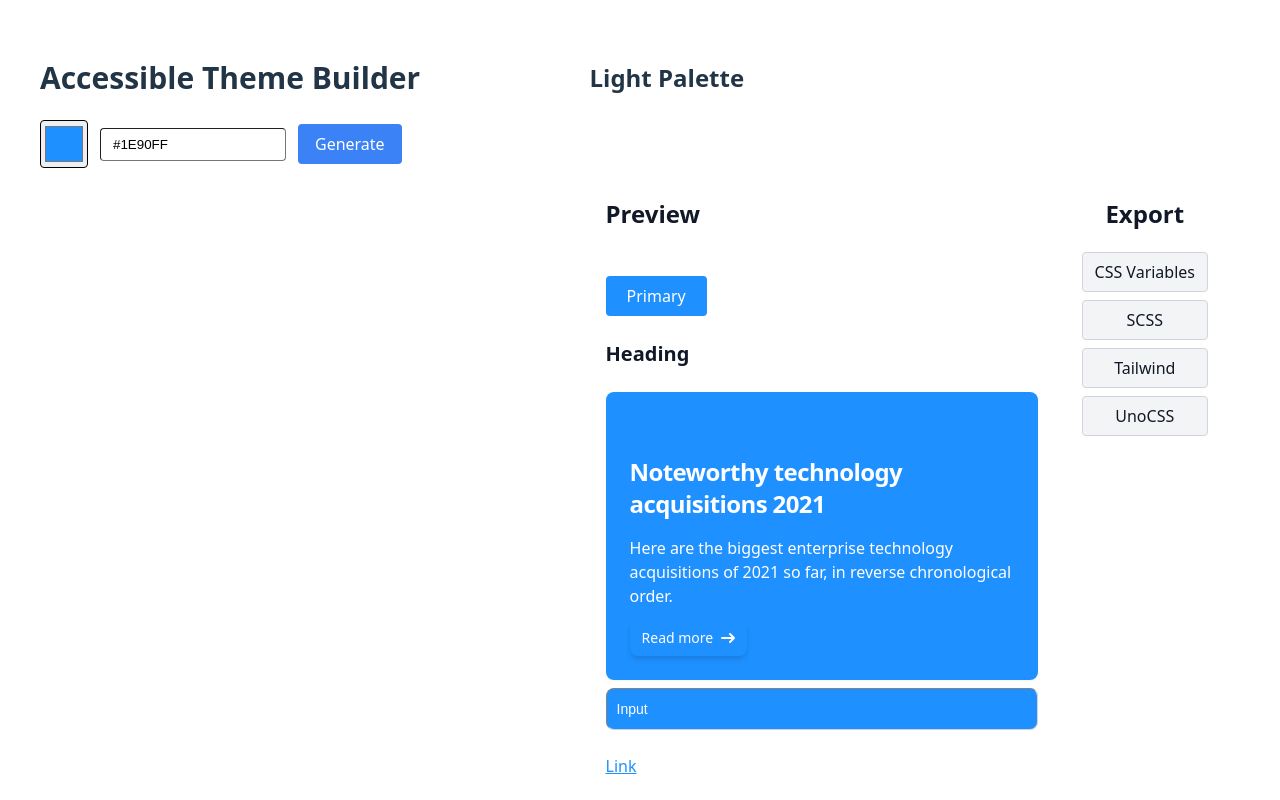
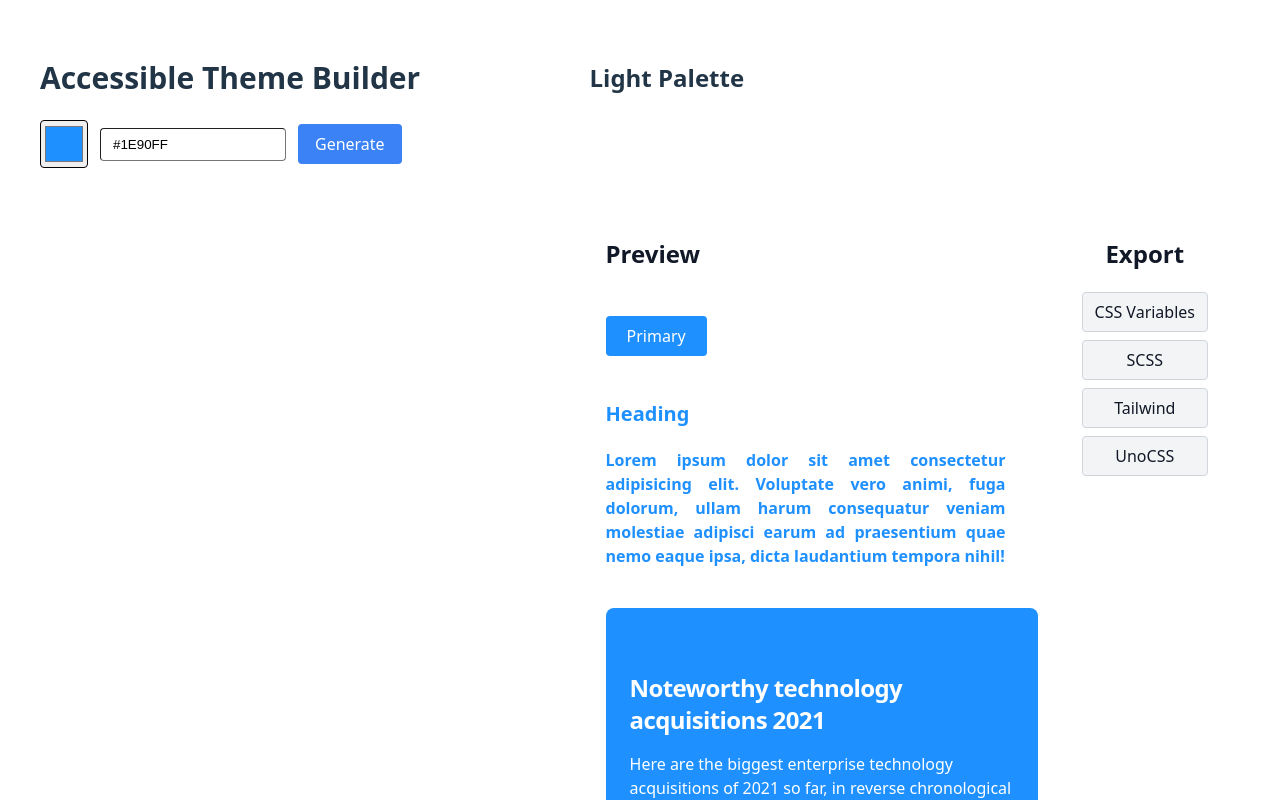
Before and after one commit to MadhushaPrasad/accessible-theme-builder, a Vue app: page / in a window 1280 px wide. Shown: the top 800 px of the page. Built offline with nearby package versions, Linux system fonts and the light colour scheme.

Commit message:
feat: enhance PreviewPanel.vue with dynamic heading and paragraph styling; improve visual consistency

```diff
--- a/src/App.vue
+++ b/src/App.vue
@@ -9,7 +9,7 @@
     <!-- Right panel -->
     <div class="right-0 absolute col-span-2 p-10 h-screen">
       <PaletteGrid :palette="palette" @select="onSelect" />
-      <div class="flex flex-row justify-between gap-3 px-4">
+      <div class="flex flex-row justify-between gap-3 px-4 py-10">
         <PreviewPanel :selected="selected" class="mt-6" />
         <ExportPanel :palette="palette" class="mt-6" />
       </div>
--- a/src/components/PreviewPanel.vue
+++ b/src/components/PreviewPanel.vue
@@ -16,7 +16,17 @@
     </div>
 
     <!-- Heading -->
-    <h3 class="font-bold text-xl">Heading</h3>
+    <div>
+      <h3 :style="{ color: selectedHex }" class="font-bold text-xl">Heading</h3>
+
+      <!-- paragraph -->
+      <p :style="{ color: selectedHex }" class="w-100 font-semibold text-justify">
+        Lorem ipsum dolor sit amet consectetur adipisicing elit. Voluptate vero
+        animi, fuga dolorum, ullam harum consequatur veniam molestiae adipisci
+        earum ad praesentium quae nemo eaque ipsa, dicta laudantium tempora
+        nihil!
+      </p>
+    </div>
 
     <!-- Card & Input -->
     <div class="flex flex-col gap-2">
```
